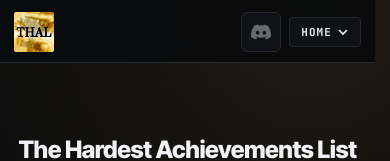
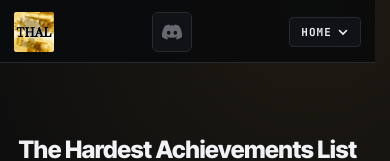
Before and after one commit to qwidzit/THAL-new, a React (Vite) app: page / in a window 390 px wide. Shown: the top 161 px of the page. Built offline with nearby package versions, Linux system fonts and the light colour scheme.

Commit message:
Revert "fix 3"
This reverts commit c3540ec7d1b6650efb77353c3d853e04c26f6d55.

```diff
--- a/src/components/Header.jsx
+++ b/src/components/Header.jsx
@@ -81,6 +81,10 @@ export default function Header({
                         </div>
                     </div>
 
+                    <div className="hd__center">
+                        <a href="https://discord.gg/REPLACE_ME" className="hd__discord" target="_blank" rel="noopener noreferrer" aria-label="Discord">
+                            <DiscordIcon />
+                        </a>
                         <nav className="hd__nav">
                             {TABS.map(t => (
                                 <button
@@ -92,18 +96,14 @@ export default function Header({
                                 </button>
                             ))}
                         </nav>
+                    </div>
 
-                    <div className="hd__nav-end">
-                        <a href="https://discord.gg/REPLACE_ME" className="hd__discord" target="_blank" rel="noopener noreferrer" aria-label="Discord">
-                            <DiscordIcon />
-                        </a>
                     <button className="hd__nav-mobile-btn" onClick={() => setShowNav(true)}>
                         <span>{active}</span>
                         <svg width="12" height="12" viewBox="0 0 12 12" fill="none">
                             <path d="M2.5 4.5L6 8L9.5 4.5" stroke="currentColor" strokeWidth="1.6" strokeLinecap="round"/>
                         </svg>
                     </button>
-                    </div>
                 </div>
 
                 {!isListless(active) && <div className="hd__controls">
@@ -128,8 +128,14 @@ export default function Header({
                     </div>
 
                     <div className="hd__mode-toggle">
-                        <button className={mode === 'classic' ? 'is-active' : ''} onClick={() => setMode('classic')}>Classic</button>
-                        <button className={mode === 'platformer' ? 'is-active' : ''} onClick={() => setMode('platformer')}>Platformer</button>
+                        <button
+                            className={mode === 'classic' ? 'is-active' : ''}
+                            onClick={() => setMode('classic')}
+                        >Classic</button>
+                        <button
+                            className={mode === 'platformer' ? 'is-active' : ''}
+                            onClick={() => setMode('platformer')}
+                        >Platformer</button>
                     </div>
 
                     <button className="hd__filter-btn" onClick={() => setShowFilters(true)}>
@@ -151,24 +157,35 @@ export default function Header({
                                     key={t}
                                     className={`hd__chip${activeTags.has(t) ? ' is-on' : ''}`}
                                     onClick={() => toggleTag(t)}
-                                >{t}</button>
+                                >
+                                    {t}
+                                </button>
                             ))}
                         </div>
                     </div>
                 )}
             </header>
 
+            {/* Mobile: nav + mode drawer */}
             {showNav && (
                 <div className="flt-overlay" onClick={() => setShowNav(false)}>
                     <div className="flt-drawer" onClick={e => e.stopPropagation()}>
                         <div className="flt-drawer__handle" />
+
                         <div className="flt-section">
                             <span className="flt-lbl">MODE</span>
                             <div className="hd__mode-toggle">
-                                <button className={mode === 'classic' ? 'is-active' : ''} onClick={() => setMode('classic')}>Classic</button>
-                                <button className={mode === 'platformer' ? 'is-active' : ''} onClick={() => setMode('platformer')}>Platformer</button>
+                                <button
+                                    className={mode === 'classic' ? 'is-active' : ''}
+                                    onClick={() => setMode('classic')}
+                                >Classic</button>
+                                <button
+                                    className={mode === 'platformer' ? 'is-active' : ''}
+                                    onClick={() => setMode('platformer')}
+                                >Platformer</button>
                             </div>
                         </div>
+
                         <div className="flt-section">
                             <span className="flt-lbl">PAGE</span>
                             <div className="flt-tabs">
@@ -185,10 +202,12 @@ export default function Header({
                 </div>
             )}
 
+            {/* Mobile: sort + filter drawer */}
             {showFilters && (
                 <div className="flt-overlay" onClick={() => setShowFilters(false)}>
                     <div className="flt-drawer" onClick={e => e.stopPropagation()}>
                         <div className="flt-drawer__handle" />
+
                         <div className="flt-section">
                             <span className="flt-lbl">SORT</span>
                             <div className="flt-sort-btns">
@@ -204,6 +223,7 @@ export default function Header({
                                 {sortDir === 'asc' ? '↑  Ascending' : '↓  Descending'}
                             </button>
                         </div>
+
                         <div className="flt-section">
                             <span className="flt-lbl">FILTER</span>
                             <div className="hd__chips">
@@ -212,10 +232,13 @@ export default function Header({
                                         key={t}
                                         className={`hd__chip${activeTags.has(t) ? ' is-on' : ''}`}
                                         onClick={() => toggleTag(t)}
-                                    >{t}</button>
+                                    >
+                                        {t}
+                                    </button>
                                 ))}
                             </div>
                         </div>
+
                         <button className="flt-done" onClick={() => setShowFilters(false)}>Done</button>
                     </div>
                 </div>
--- a/src/styles.css
+++ b/src/styles.css
@@ -29,8 +29,7 @@ body { background: oklch(15% 0.005 260); }
 .hd__nav-btn.is-active { background: var(--acc); color: var(--bg); font-weight: 700; }
 
 /* Logo: image only, 40x40, no background box */
-.hd__logo { background: transparent; padding: 0; gap: 0; }
-.hd__logo--home { cursor: pointer; }
+.hd__logo { background: transparent; padding: 0; gap: 0; cursor: pointer; }
 .hd__logo-square { width: 40px; height: 40px; object-fit: contain; background: transparent; }
 
 /* Custom sort dropdown */
@@ -148,9 +147,6 @@ body { background: oklch(15% 0.005 260); }
     z-index: 0;
     pointer-events: none;
 }
-
-.app-bg__img, .app-bg__tint, .app-bg__grid { pointer-events: none; }
-
 .app-bg__img {
     position: absolute; inset: -40px;
     background-size: cover;
@@ -1234,12 +1230,11 @@ body { background: oklch(15% 0.005 260); }
     .home-change__date { flex-basis: 100%; }
 }
 
-/* ── Discord + mobile page switch group ─────────── */
-.hd__nav-end {
-    align-self: stretch;
+/* ── Discord icon ────────────────────────────────── */
+.hd__center {
     display: flex;
     align-items: stretch;
-    gap: 8px;
+    gap: 10px;
 }
 
 .hd__discord {
@@ -1452,14 +1447,11 @@ body { background: oklch(15% 0.005 260); }
 
 @media (max-width: 640px) {
     .lb { padding: 24px 16px 60px; overflow-x: hidden; }
-    .lb__layout { gap: 12px; min-width: 0; }
+    .lb__layout { gap: 12px; }
     .lb__layout.has-detail { grid-template-columns: 1fr; }
-    .lb__list { min-width: 0; overflow: hidden; }
     .lb__detail--sidebar { display: none !important; }
     .lb__detail--inline { display: block; margin-top: 4px; }
-    .lb__row { gap: 8px; padding: 8px 10px; }
-    .lb__xp-total { font-size: 11px; }
-    .hd__nav-end { align-items: center; align-self: center; }
+    .hd__center { align-items: center; }
     .hd__discord { height: 40px; }
 }
 
```
Lines whose indentation alone changed are shown as unchanged.
